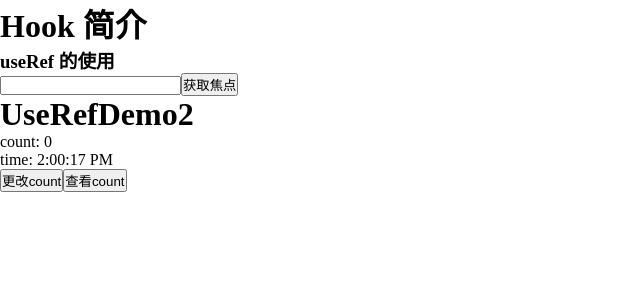
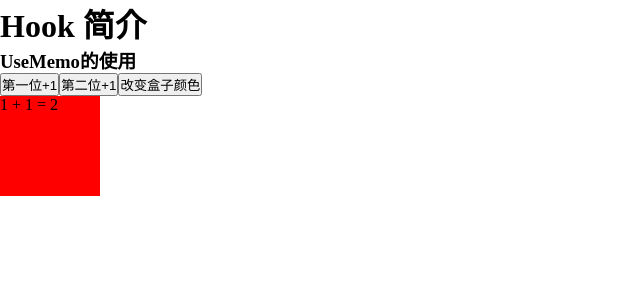
Before and after one commit to qiaozhididi/react-hook, a React (Create React App) app: page / in a window 1280 px wide. Shown: the top 300 px of the page, without its empty margins (0-640 px from the left). Built offline with nearby package versions, Linux system fonts and the light colour scheme.

Commit message:
useMemo的使用

```diff
--- a/src/App.js
+++ b/src/App.js
@@ -14,6 +14,7 @@ import HookRules from "./HookRules/HookRules";
 import User1 from "./HookRules/User1";
 import User2 from "./HookRules/User2";
 import HookUseState from "./StateHook/HookUseState";
+import UseMemoDemo from "./UseMemo/UseMemoDemo";
 import UseRefDemo from "./UseRef/UseRefDemo";
 import UseRefDemo2 from "./UseRef/UseRefDemo2";
 
@@ -44,8 +45,9 @@ function App() {
       {/* <User2 /> */}
       {/* <button onClick={clickStorageHandler}>存储信息</button> */}
       {/* <Parent /> */}
-      <UseRefDemo />
-      <UseRefDemo2 />
+      {/* <UseRefDemo /> */}
+      {/* <UseRefDemo2 /> */}
+      <UseMemoDemo />
     </div>
   );
 }
--- /dev/null
+++ b/src/UseMemo/UseMemoDemo.jsx
@@ -0,0 +1,29 @@
+import React, { useState, useMemo } from "react";
+
+export default function UseMemoDemo() {
+  const [num1, setNum1] = useState(1);
+  const [num2, setNum2] = useState(1);
+  const [color, setColor] = useState("red");
+  const clickNum1Handler = () => {
+    setNum1(num1 + 1);
+  };
+  const clickNum2Handler = () => {
+    setNum2(num2 + 1);
+  };
+  const clickColorHandler = () => {
+    setColor("blue");
+  };
+  // 当num1和num2改变时才会重新计算
+  const addMemo = useMemo(() => num1 + num2, [num1, num2]);
+  return (
+    <div>
+      <h3>UseMemo的使用</h3>
+      <button onClick={clickNum1Handler}>第一位+1</button>
+      <button onClick={clickNum2Handler}>第二位+1</button>
+      <button onClick={clickColorHandler}>改变盒子颜色</button>
+      <div style={{ width: "100px", height: "100px", backgroundColor: color }}>
+        {num1} + {num2} = {addMemo}
+      </div>
+    </div>
+  );
+}
```
Also changed, not shown: 1 other file (tests, documents, lock files or other folders).
